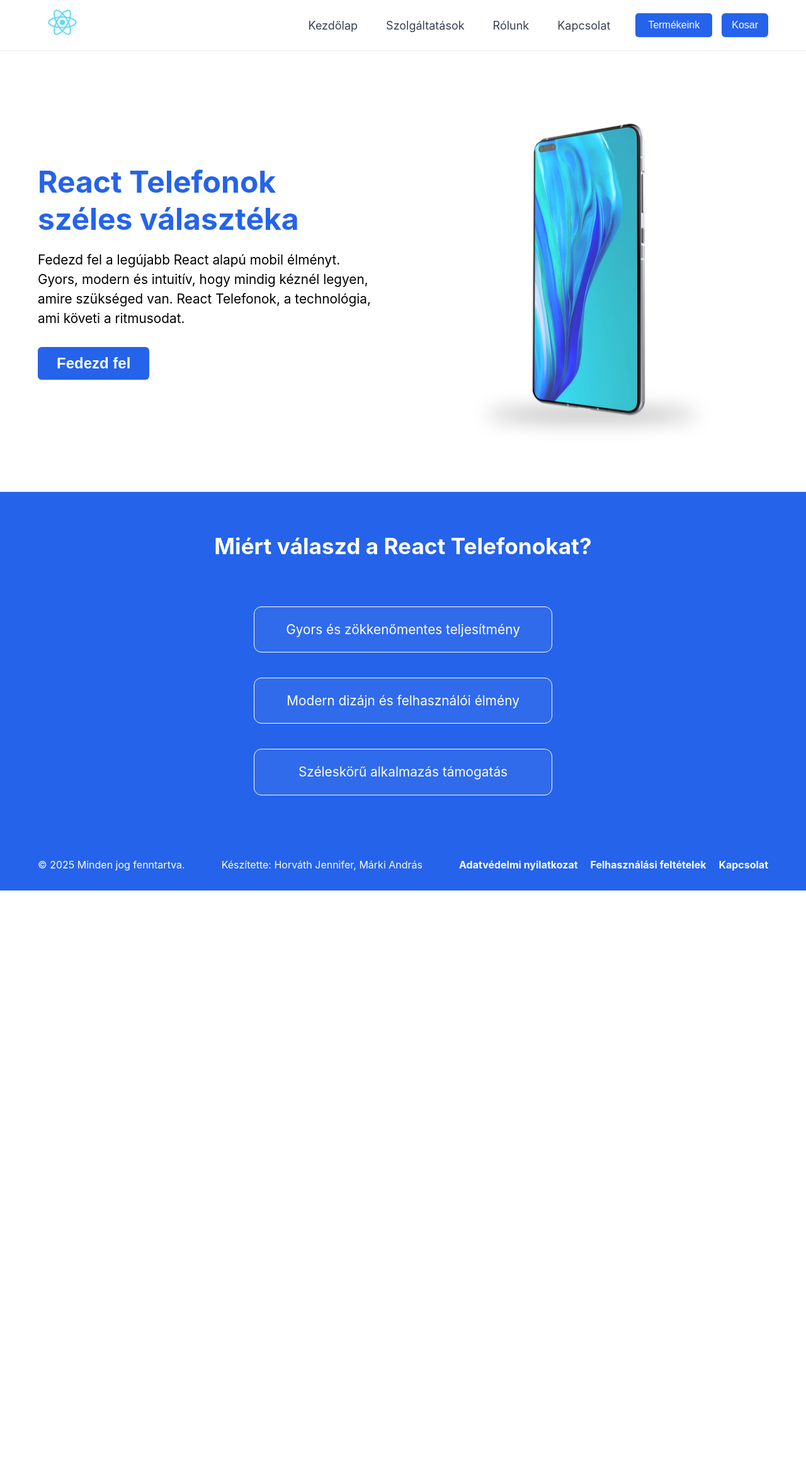
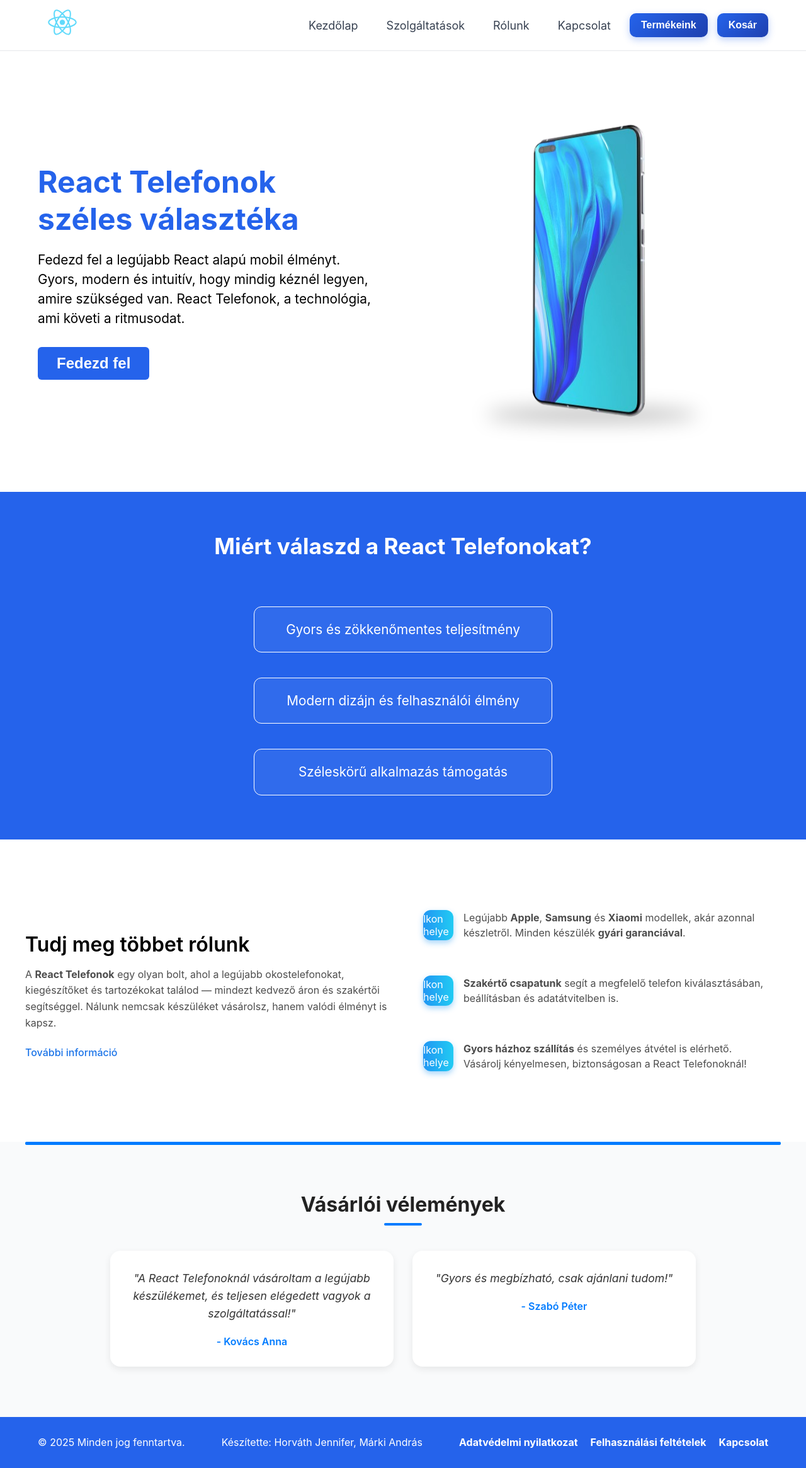
Before and after one commit to markyandreew/phone_react_beadando_hj_ma, a React (Create React App) app: page /Home in a window 1280 px wide. Shown: the whole page at 63% size. Before the commit the page ends 1414 px from the top, so only its background shows below. Built offline with nearby package versions, Linux system fonts and the light colour scheme.

Commit message:
kosár css

```diff
--- a/src/Kosar/KosarMenu.module.css
+++ b/src/Kosar/KosarMenu.module.css
@@ -3,41 +3,51 @@
   display: inline-flex;
   flex-direction: column;
   align-items: flex-end;
+  font-family: "Inter", system-ui, -apple-system, sans-serif;
 }
 
+
 .kosarGomb {
-  background-color: #2563eb;
-  color: white;
+  background: linear-gradient(135deg, #2563eb, #1e40af);
+  color: #fff;
   border: none;
-  padding: 10px 16px;
-  border-radius: 6px;
+  padding: 10px 18px;
+  border-radius: 10px;
   cursor: pointer;
   font-size: 16px;
-  transition: background-color 0.2s ease, transform 0.2s ease;
+  font-weight: 600;
+  display: flex;
+  align-items: center;
+  gap: 8px;
+  transition: all 0.25s ease;
+  box-shadow: 0 4px 12px rgba(37, 99, 235, 0.3);
 }
 
 .kosarGomb:hover {
-  background-color: #1e40af;
-  transform: scale(1.05);
+  transform: translateY(-2px);
+  box-shadow: 0 6px 16px rgba(37, 99, 235, 0.45);
+  background: linear-gradient(135deg, #1e40af, #1d4ed8);
 }
 
-/* Lenyíló menü */
+
 .kosarDropdown {
   position: absolute;
-  top: 50px;
-  background-color: white;
-  border: 1px solid #ddd;
-  border-radius: 10px;
-  box-shadow: 0 6px 15px rgba(0, 0, 0, 0.15);
-  padding: 14px;
-  width: 310px;
-  animation: fadeIn 0.3s ease forwards;
+  top: 60px;
+  right: 0;
+  background-color: #ffffff;
+  border-radius: 14px;
+  box-shadow: 0 10px 30px rgba(0, 0, 0, 0.15);
+  padding: 20px;
+  width: 340px;
+  animation: fadeIn 0.25s ease forwards;
+  z-index: 20;
+  border: 1px solid #e5e7eb;
 }
 
 @keyframes fadeIn {
   from {
     opacity: 0;
-    transform: translateY(-8px);
+    transform: translateY(-10px);
   }
   to {
     opacity: 1;
@@ -45,43 +55,107 @@
   }
 }
 
-
-
-/*töröl*/
-
-.toromElem{
-    padding: 2px;
-    margin-left: 20px;
-    border: none;
-    background-color: #ddd;
-    cursor: pointer;
-    transition: transform 0.2s;
-
+.kosarTartalmah2 {
+  color: #2563eb;
+  font-size: 1.3rem;
+  font-weight: 700;
+  margin-bottom: 14px;
+  border-bottom: 3px solid #93c5fd;
+  padding-bottom: 6px;
+  text-align: left;
 }
 
-.toromElem:hover{
-    transform: scale(1.05);
-    background-color: #eb252f;
-    color: aliceblue;
+.kosarLista {
+  list-style: none;
+  margin: 0;
+  padding: 0;
+  max-height: 220px;
+  overflow-y: auto;
+  scrollbar-width: thin;
+  scrollbar-color: #93c5fd transparent;
+}
+
+.kosarLista::-webkit-scrollbar {
+  width: 6px;
+}
+
+.kosarLista::-webkit-scrollbar-thumb {
+  background: #93c5fd;
+  border-radius: 3px;
+}
+
+.kosarElem {
+  display: flex;
+  justify-content: space-between;
+  align-items: center;
+  background-color: #f9fafb;
+  margin-bottom: 10px;
+  padding: 10px 12px;
+  border-radius: 8px;
+  transition: transform 0.2s ease, box-shadow 0.2s ease;
+}
+
+.kosarElem:hover {
+  transform: scale(1.02);
+  box-shadow: 0 2px 10px rgba(37, 99, 235, 0.15);
+}
+
+.elemNev {
+  font-weight: 600;
+  color: #1e3a8a;
+}
+
+.elemAr {
+  color: #374151;
+  font-size: 0.95rem;
+}
+
+.toromElem {
+  margin-left: 10px;
+  padding: 4px 8px;
+  background-color: #f3f4f6;
+  color: #e45036;
+  border: none;
+  border-radius: 6px;
+  cursor: pointer;
+  transition: all 0.2s ease;
+  font-weight: 600;
+}
+
+.toromElem:hover {
+  background-color: #be2424;
+  color: #fff;
+  transform: scale(1.05);
+  box-shadow: 0 2px 6px rgba(139, 19, 19, 0.4);
+}
+
+.osszeg {
+  border-top: 3px solid #93c5fd;
+  color: #1e3a8a;
+  font-weight: 700;
+  padding-top: 12px;
+  margin-top: 12px;
+  text-align: right;
+  font-size: 1.1rem;
 }
 
 
-.osszeg{
-    border-top: #bac8f8 4px solid ;
-    color: #1e40af;
-    font-weight: bolder;
+.kosarDropdown button {
+  display: block;
+  width: 100%;
+  background: linear-gradient(135deg, #2563eb, #1e40af);
+  color: #fff;
+  border: none;
+  padding: 10px 16px;
+  border-radius: 8px;
+  font-weight: 600;
+  margin-top: 12px;
+  cursor: pointer;
+  transition: all 0.25s ease;
 }
 
-
-
-.kosarUlLi {
-  margin: 0;
-  padding-left: 20px;
-  list-style-position: inside;
-  padding: 4px;
+.kosarDropdown button:hover {
+  background: linear-gradient(135deg, #1d4ed8, #1e3a8a);
+  transform: scale(1.03);
+  box-shadow: 0 6px 14px rgba(37, 99, 235, 0.4);
 }
-
-
-.kosarTartalmah2{
-    color: #6c80c0;
-}
--- a/src/Kosar/KosarMenu.tsx
+++ b/src/Kosar/KosarMenu.tsx
@@ -1,59 +1,67 @@
 
 
 
-import React, { useState } from "react";
+import React, { useState, useRef, useEffect } from "react";
 import styles from "./KosarMenu.module.css"
 
 import { UseKosar } from "./KosarContext";
 
 
 
-const KosarMenu:React.FC=()=>{
+const KosarMenu: React.FC = () => {
+  const [nyitva, setnyitva] = useState(false);
+  const { kosarElemek, torolElem } = UseKosar();
+  const kosarRef = useRef<HTMLDivElement>(null);
 
+  const osszeg = kosarElemek.reduce((ossz, elem) => ossz + elem.ar, 0);
 
-    const [nyitva,setnyitva]=useState(false)
-    const {kosarElemek, torolElem} =UseKosar();
+  useEffect(() => {
+    const handleClickOutside = (event: MouseEvent) => {
+      if (kosarRef.current && !kosarRef.current.contains(event.target as Node)) {
+        setnyitva(false);
+      }
+    };
 
-    const osszeg=kosarElemek.reduce((ossz,elem) => ossz+elem.ar, 0)
+    document.addEventListener("mousedown", handleClickOutside);
+    return () => {
+      document.removeEventListener("mousedown", handleClickOutside);
+    };
+  }, []);
 
-    return(
-        <div className={styles.kosarWrapper}>
-            <button className={styles.kosarGomb}  onClick={() => setnyitva (!nyitva)}>
-            Kosar
+  return (
+    <div className={styles.kosarWrapper} ref={kosarRef}>
+      <button className={styles.kosarGomb} onClick={() => setnyitva(!nyitva)}>
+        Kosár
       </button>
 
-        {/*lenyiloMenu*/}
       {nyitva && (
         <div className={styles.kosarDropdown}>
           <h2 className={styles.kosarTartalmah2}>Kosár tartalma:</h2>
-                {kosarElemek.length ===0 ?(
-                    <p>a kosár üres</p>
-                ): (
+          {kosarElemek.length === 0 ? (
+            <p>A kosár üres</p>
+          ) : (
             <ul className={styles.kosarUlLi}>
-                        {kosarElemek.map((elem,index) =>
+              {kosarElemek.map((elem, index) => (
                 <li key={index}>
-                            {elem.nev}-{elem.ar} Ft
-
-
-                            <button className={styles.toromElem} onClick={() => torolElem(index)}>x</button>
-
-                        </li>)}
+                  {elem.nev} - {elem.ar} Ft
+                  <button
+                    className={styles.toromElem}
+                    onClick={() => torolElem(index)}
+                  >
+                    x
+                  </button>
+                </li>
+              ))}
             </ul>
           )}
 
+          <p className={styles.osszeg}>Összeg: {osszeg} Ft</p>
 
-
-                <p className={styles.osszeg}>összeg: {osszeg} Ft </p>
-
-                <button> Tovább a pénztárhoz</button>
+          <button>Tovább a pénztárhoz</button>
         </div>
       )}
-
     </div>
-
   );
 };
 
-
-
 export default KosarMenu;
--- a/src/components/NavBar/NavBar.module.css
+++ b/src/components/NavBar/NavBar.module.css
@@ -53,22 +53,25 @@
 }
 
 .ctaButton {
-  margin-left: 10px;
-  padding: 10px 20px;
-  background-color: #2563eb;
-  color: white;
+  background: linear-gradient(135deg, #2563eb, #1e40af);
+  color: #fff;
   border: none;
-  border-radius: 5px;
-  font-weight: 500;
+  padding: 10px 18px;
+  border-radius: 10px;
   cursor: pointer;
   font-size: 16px;
+  font-weight: 600;
+  display: flex;
+  align-items: center;
+  gap: 8px;
+  transition: all 0.25s ease;
+  box-shadow: 0 4px 12px rgba(37, 99, 235, 0.3);
 }
 
 .ctaButton:hover {
   background-color: #1d4ed8;
 }
 
-/*KOSÁR*/
 
 .cartWrapper {
   position: relative;
--- a/src/index.tsx
+++ b/src/index.tsx
@@ -2,6 +2,7 @@ import React from "react";
 import ReactDOM from "react-dom/client";
 import App from "./App";
 import "./index.css";
+
 
 const root = ReactDOM.createRoot(
   document.getElementById("root") as HTMLElement
--- a/src/pages/Home/Home.module.css
+++ b/src/pages/Home/Home.module.css
@@ -166,3 +166,202 @@
   transform: scale(1.05);
   cursor: pointer;
 }
+
+
+.homeSection2 {
+  padding: 3rem 1rem;
+}
+
+@media (min-width: 900px) {
+  .homeSection2 {
+    padding: 6rem 1rem;
+  }
+}
+
+/* --- MAIN CONTAINER --- */
+.featuresContainer {
+  display: flex;
+  flex-direction: column;
+  align-items: flex-start;
+  max-width: 1200px;
+  margin: 0 auto;
+  gap: 2rem;
+}
+
+@media (min-width: 992px) {
+  .featuresContainer {
+    flex-direction: row;
+    justify-content: space-between;
+    align-items: center;
+  }
+}
+
+/* --- LEFT COLUMN --- */
+.featuresLeft {
+  flex: 1;
+}
+
+.featuresTitle {
+  font-size: 2rem;
+  font-weight: 600;
+  margin: 1rem 0;
+}
+
+.featuresText {
+  color: rgba(0, 0, 0, 0.7);
+  margin-bottom: 1.5rem;
+  line-height: 1.6;
+}
+
+/* --- LINK --- */
+.featuresLeft a {
+  display: flex;
+  align-items: center;
+  color: #1a73e8;
+  text-decoration: none;
+  font-weight: 500;
+  transition: color 0.2s ease;
+  width: max-content;
+}
+
+.featuresLeft a:hover {
+  color: #0d5fd4;
+}
+
+.arrow-icon {
+  font-size: 1.125rem;
+  margin-left: 6px;
+  transform: translateX(3px);
+  transition: transform 0.2s cubic-bezier(0.34, 1.61, 0.7, 1.3);
+}
+
+.featuresLeft a:hover .arrow-icon {
+  transform: translateX(6px);
+}
+
+/* --- RIGHT COLUMN --- */
+.featuresRight {
+  flex: 1;
+  display: flex;
+  flex-direction: column;
+  gap: 1.5rem;
+}
+
+/* --- FEATURE ITEM --- */
+.featureItem {
+  display: flex;
+  align-items: center;
+  padding: 1rem;
+}
+
+.featureIconBox {
+  width: 3rem;
+  height: 3rem;
+  border-radius: 0.75rem;
+  background: linear-gradient(90deg, #2196f3, #21cbf3);
+  color: white;
+  display: flex;
+  align-items: center;
+  justify-content: center;
+  box-shadow: 0px 4px 10px rgba(33, 150, 243, 0.4);
+  flex-shrink: 0;
+}
+
+.featureDescription {
+  color: rgba(0, 0, 0, 0.7);
+  padding-left: 1rem;
+  line-height: 1.5;
+}
+
+
+.material-icons {
+  font-family: "Material Icons";
+  font-weight: normal;
+  font-style: normal;
+  font-size: 24px;
+  display: inline-block;
+  line-height: 1;
+  text-transform: none;
+  letter-spacing: normal;
+  word-wrap: normal;
+  white-space: nowrap;
+  direction: ltr;
+}
+
+
+.homeSection3 {
+  padding: 80px 20px;
+  background-color: #f9fafb;
+  text-align: center;
+  position: relative;
+}
+
+/* 🔹 Felső kék elválasztó vonal */
+.homeSection3::before {
+  content: "";
+  position: absolute;
+  top: 0;
+  left: 50%;
+  transform: translateX(-50%);
+  width: 1200px;
+  height: 5px;
+  background-color: #007bff;
+  border-radius: 2px;
+}
+
+.homeSection3 h2 {
+  font-size: 2rem;
+  font-weight: 700;
+  color: #222;
+  margin-bottom: 40px;
+  position: relative;
+}
+
+.homeSection3 h2::after {
+  content: "";
+  display: block;
+  width: 60px;
+  height: 4px;
+  background-color: #007bff;
+  margin: 10px auto 0;
+  border-radius: 2px;
+}
+
+.testimonialsContainer {
+  display: flex;
+  flex-wrap: wrap;
+  justify-content: center;
+  gap: 30px;
+  max-width: 1000px;
+  margin: 0 auto;
+}
+
+.testimonialItem {
+  background: #fff;
+  box-shadow: 0 4px 12px rgba(0, 0, 0, 0.08);
+  border-radius: 16px;
+  padding: 30px 25px;
+  flex: 1 1 300px;
+  max-width: 450px;
+  transition: transform 0.3s ease, box-shadow 0.3s ease;
+}
+
+.testimonialItem:hover {
+  transform: translateY(-5px);
+  box-shadow: 0 6px 18px rgba(0, 0, 0, 0.12);
+}
+
+.testimonialText {
+  font-size: 1.1rem;
+  color: #333;
+  font-style: italic;
+  line-height: 1.6;
+  margin-bottom: 20px;
+}
+
+.testimonialAuthor {
+  display: block;
+  font-weight: 600;
+  color: #007bff;
+  font-size: 1rem;
+}
--- a/src/pages/Home/Home.tsx
+++ b/src/pages/Home/Home.tsx
@@ -2,24 +2,31 @@ import React from "react";
 import styles from "./Home.module.css";
 import placeholderImage from "../../assets/Lovepik_com-401773976-rhino-modeling-phone-p40-removebg-preview.png";
 
-
-import { useNavigate } from "react-router-dom";
+import { Link, useNavigate } from "react-router-dom";
 
 const Home: React.FC = () => {
-  const fedezdFelDevices=useNavigate();
-
+  const fedezdFelDevices = useNavigate();
 
   return (
     <>
       <div className={styles.homeContainer}>
         <div className={styles.homeText}>
-        <h1>React Telefonok <br />széles választéka</h1>
+          <h1>
+            React Telefonok <br />
+            széles választéka
+          </h1>
           <p>
-          Fedezd fel a legújabb React alapú mobil élményt. <br />Gyors, modern és
-          intuitív, hogy mindig kéznél legyen, <br />amire szükséged van. React
-          Telefonok, a technológia, <br />ami követi a ritmusodat.
+            Fedezd fel a legújabb React alapú mobil élményt. <br />
+            Gyors, modern és intuitív, hogy mindig kéznél legyen, <br />
+            amire szükséged van. React Telefonok, a technológia, <br />
+            ami követi a ritmusodat.
           </p>
-        <button onClick={() => fedezdFelDevices("/Devices")} className={styles.homeButton}>Fedezd fel</button>
+          <button
+            onClick={() => fedezdFelDevices("/Devices")}
+            className={styles.homeButton}
+          >
+            Fedezd fel
+          </button>
         </div>
         <div className={styles.homeImage}>
           <img src={placeholderImage} alt="React Telefonok" />
@@ -34,6 +41,78 @@ const Home: React.FC = () => {
           <li>Széleskörű alkalmazás támogatás</li>
         </ul>
       </section>
+
+      <section className={styles.homeSection2}>
+        <div className={styles.featuresContainer}>
+          <div className={styles.featuresLeft}>
+            <h3 className={styles.featuresTitle}>Tudj meg többet rólunk</h3>
+            <p className={styles.featuresText}>
+              A <strong>React Telefonok</strong> egy olyan bolt, ahol a legújabb
+              okostelefonokat, kiegészítőket és tartozékokat találod — mindezt
+              kedvező áron és szakértői segítséggel. Nálunk nemcsak készüléket
+              vásárolsz, hanem valódi élményt is kapsz.
+            </p>
+
+            <Link to="/home" className="features-link">
+              További információ
+            </Link>
+          </div>
+
+          <div className={styles.featuresRight}>
+            <div className={styles.featureItem}>
+              <div className={styles.featureIconBox}>
+                <span className="material-icons">Ikon helye</span>
+              </div>
+              <p className={styles.featureDescription}>
+                Legújabb <strong>Apple</strong>, <strong>Samsung</strong> és{" "}
+                <strong>Xiaomi</strong> modellek, akár azonnal készletről.
+                Minden készülék <strong>gyári garanciával</strong>.
+              </p>
+            </div>
+
+            <div className={styles.featureItem}>
+              <div className={styles.featureIconBox}>
+                <span className="material-icons">Ikon helye</span>
+              </div>
+              <p className={styles.featureDescription}>
+                <strong>Szakértő csapatunk</strong> segít a megfelelő telefon
+                kiválasztásában, beállításban és adatátvitelben is.
+              </p>
+            </div>
+
+            <div className={styles.featureItem}>
+              <div className={styles.featureIconBox}>
+                <span className="material-icons">Ikon helye</span>
+              </div>
+              <p className={styles.featureDescription}>
+                <strong>Gyors házhoz szállítás</strong> és személyes átvétel is
+                elérhető. Vásárolj kényelmesen, biztonságosan a React
+                Telefonoknál!
+              </p>
+            </div>
+          </div>
+        </div>
+      </section>
+
+
+      <section className={styles.homeSection3}>
+        <h2>Vásárlói vélemények</h2>
+        <div className={styles.testimonialsContainer}>
+          <div className={styles.testimonialItem}>
+            <p className={styles.testimonialText}>
+              "A React Telefonoknál vásároltam a legújabb készülékemet, és
+              teljesen elégedett vagyok a szolgáltatással!"
+            </p>
+            <span className={styles.testimonialAuthor}>- Kovács Anna</span>
+          </div>
+          <div className={styles.testimonialItem}>
+            <p className={styles.testimonialText}>
+              "Gyors és megbízható, csak ajánlani tudom!"
+            </p>
+            <span className={styles.testimonialAuthor}>- Szabó Péter</span>
+          </div>
+        </div>
+      </section>
     </>
   );
 };
```
Lines whose indentation alone changed are shown as unchanged.
